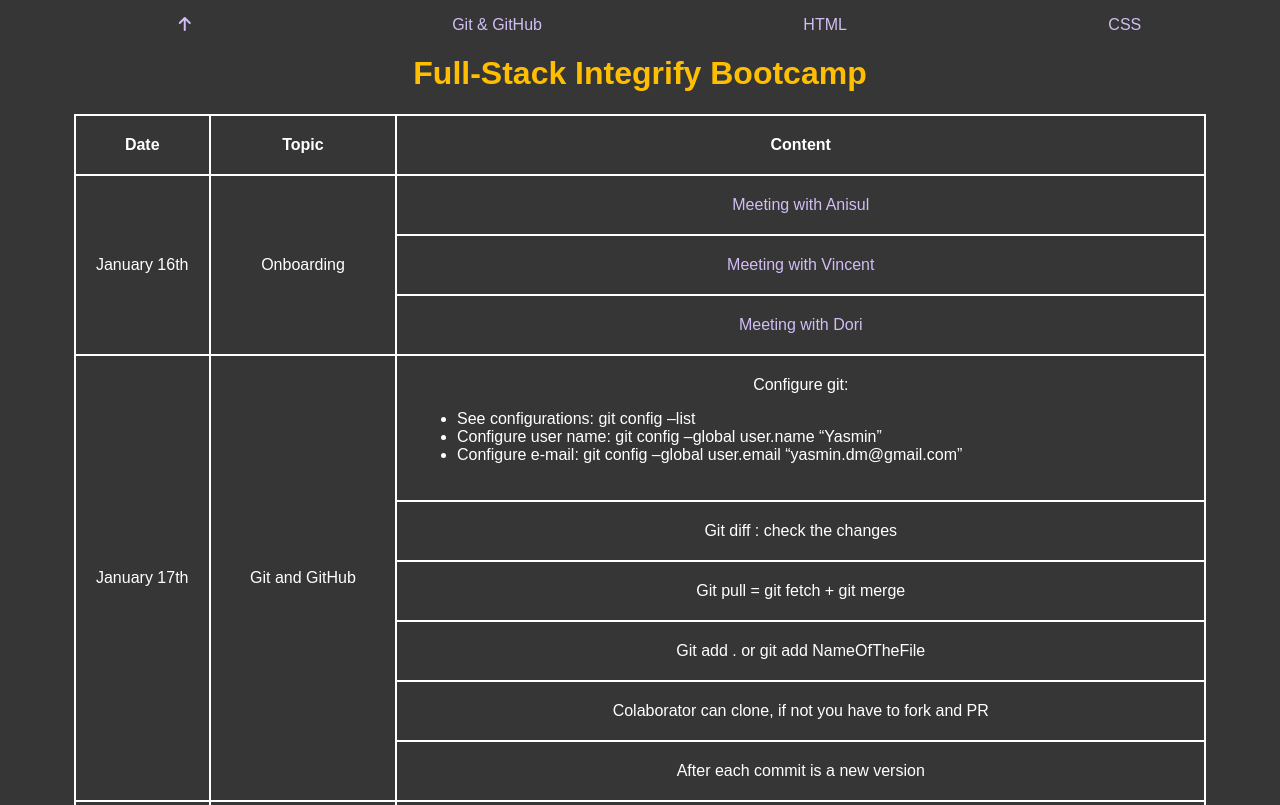
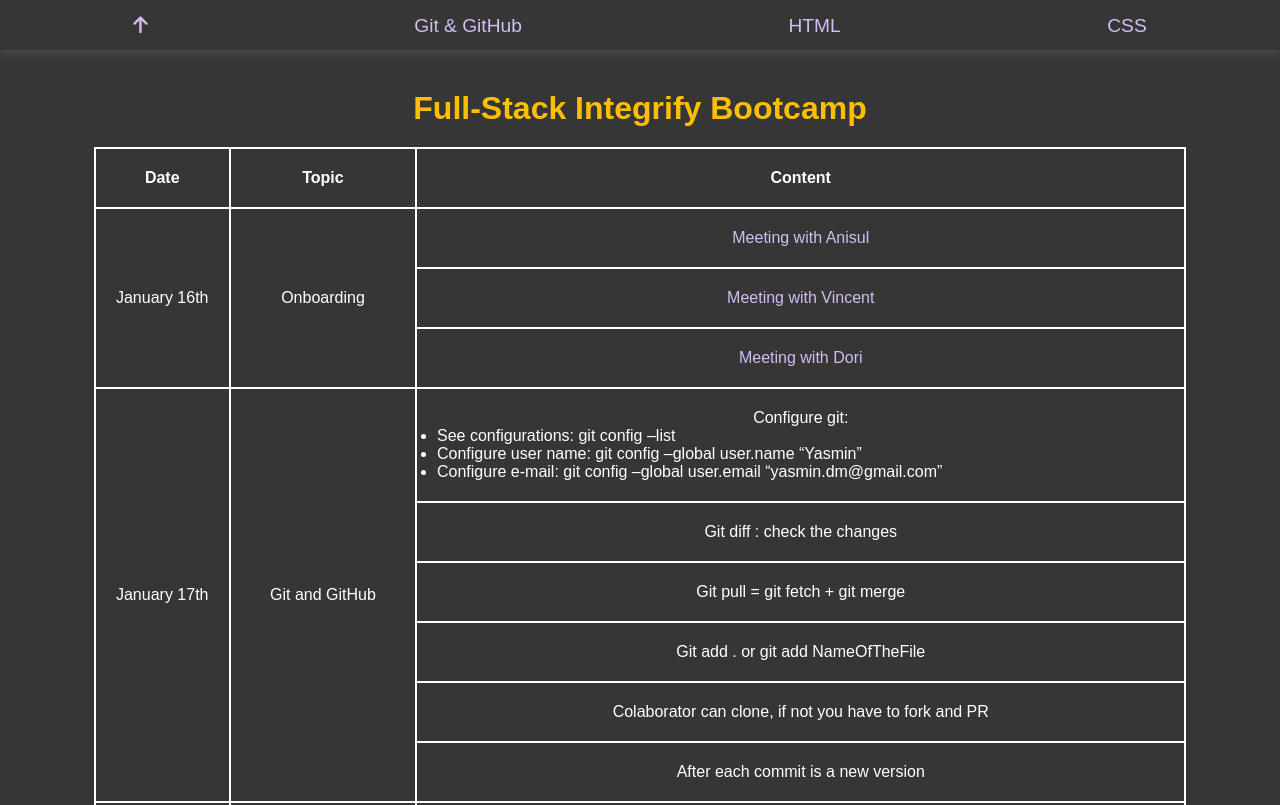
Before and after one commit to yasmingsdm/notesBootcamp, a plain HTML site: page index.html in a window 1280 px wide. Shown: the top 805 px of the page. Drawn offline with Linux system fonts and the light colour scheme.

Commit message:
Navbar fixed top

```diff
--- a/index.html
+++ b/index.html
@@ -10,8 +10,7 @@
     <link rel="stylesheet" href="https://cdnjs.cloudflare.com/ajax/libs/font-awesome/6.2.1/css/all.min.css" integrity="sha512-MV7K8+y+gLIBoVD59lQIYicR65iaqukzvf/nwasF0nqhPay5w/9lJmVM2hMDcnK1OnMGCdVK+iQrJ7lzPJQd1w==" crossorigin="anonymous" referrerpolicy="no-referrer" />
 </head>
 <body>
-    <header>
-        <nav>
+    <nav class="navbar">
          <ul>
             <li><a href="#h1"><i class="fa-solid fa-arrow-up"></i></a></li>
             <li><a href="#git">Git & GitHub</a></li>
@@ -19,6 +18,7 @@
             <li><a href="#css">CSS</a></li>
         </ul>
     </nav>
+    <header>
         <h1 id="h1">Full-Stack Integrify Bootcamp</h1>
     </header>
     <table>
--- a/style.css
+++ b/style.css
@@ -2,6 +2,9 @@
     background-color: #363636;
     font-family: 'Comic Sans', sans-serif;
     text-align: center;
+    margin: 0;
+    padding: 0;
+    box-sizing: border-box;
 }
 
 
@@ -18,11 +21,24 @@ a:hover{
 h1{
     color: #FFBF00
 }
+.navbar {
+    font-size: 1.2em;
+    position: fixed;
+    width: 100%;
+    height: 50px;
+    padding-top: 15px;
+    top: 0;
+    box-shadow: 0 4px 10px 0 rgba(111, 111, 111, 0.4);
+}
 
 nav ul{
     display: flex;
     list-style-type: none;
     justify-content: space-around;
+}
+header {
+    margin-top: 90px;
+    margin-bottom: 20px;
 }
 
 /* Table: */
```
Lines whose indentation alone changed are shown as unchanged.
